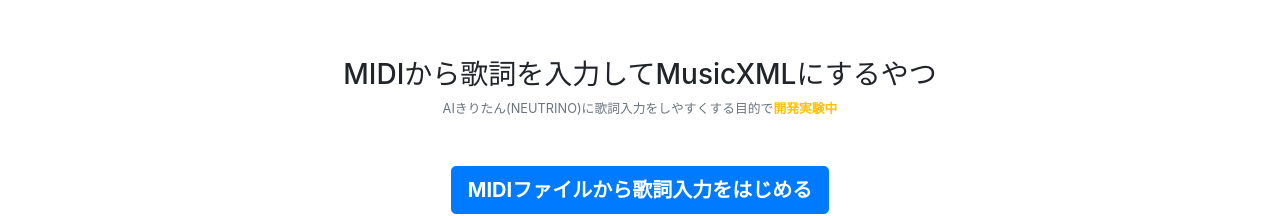
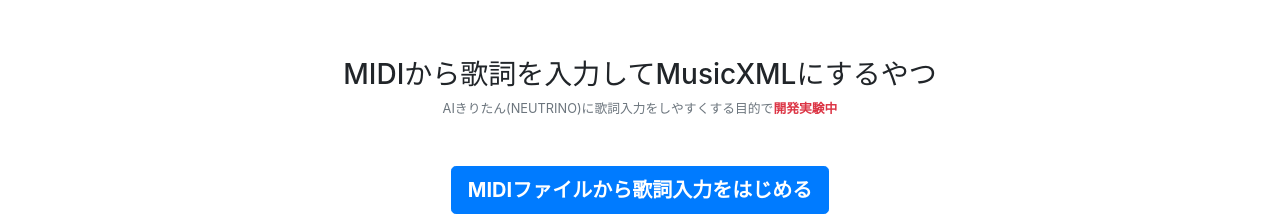
Before and after one commit to romot-co/midi-musicxml-seq, a React (Create React App) app: page / in a window 1280 px wide. Shown: the part 104-320 px from the top of the page. Built offline with nearby package versions, Linux system fonts and the light colour scheme.

Commit message:
change comment

```diff
--- a/src/pages/MidiUploadPage.js
+++ b/src/pages/MidiUploadPage.js
@@ -34,7 +34,7 @@ const MidiUploadPage = () => {
               <div className="text-center">
                 <div className="mb-5">
                   <h1 className="h3">MIDIから歌詞を入力してMusicXMLにするやつ</h1>
-                  <div className="text-muted small">AIきりたん(NEUTRINO)に歌詞入力をしやすくする目的で<span className="text-warning font-weight-bold">開発実験中</span></div>
+                  <div className="text-muted small">AIきりたん(NEUTRINO)に歌詞入力をしやすくする目的で<span className="text-danger font-weight-bold">開発実験中</span></div>
                 </div>
                 <Button type="button" color="primary" size="lg" className="font-weight-bold" onClick={handleClickUpload}>
                   MIDIファイルから歌詞入力をはじめる
```
Also changed, not shown: 3 other files (tests, documents, lock files or other folders).
